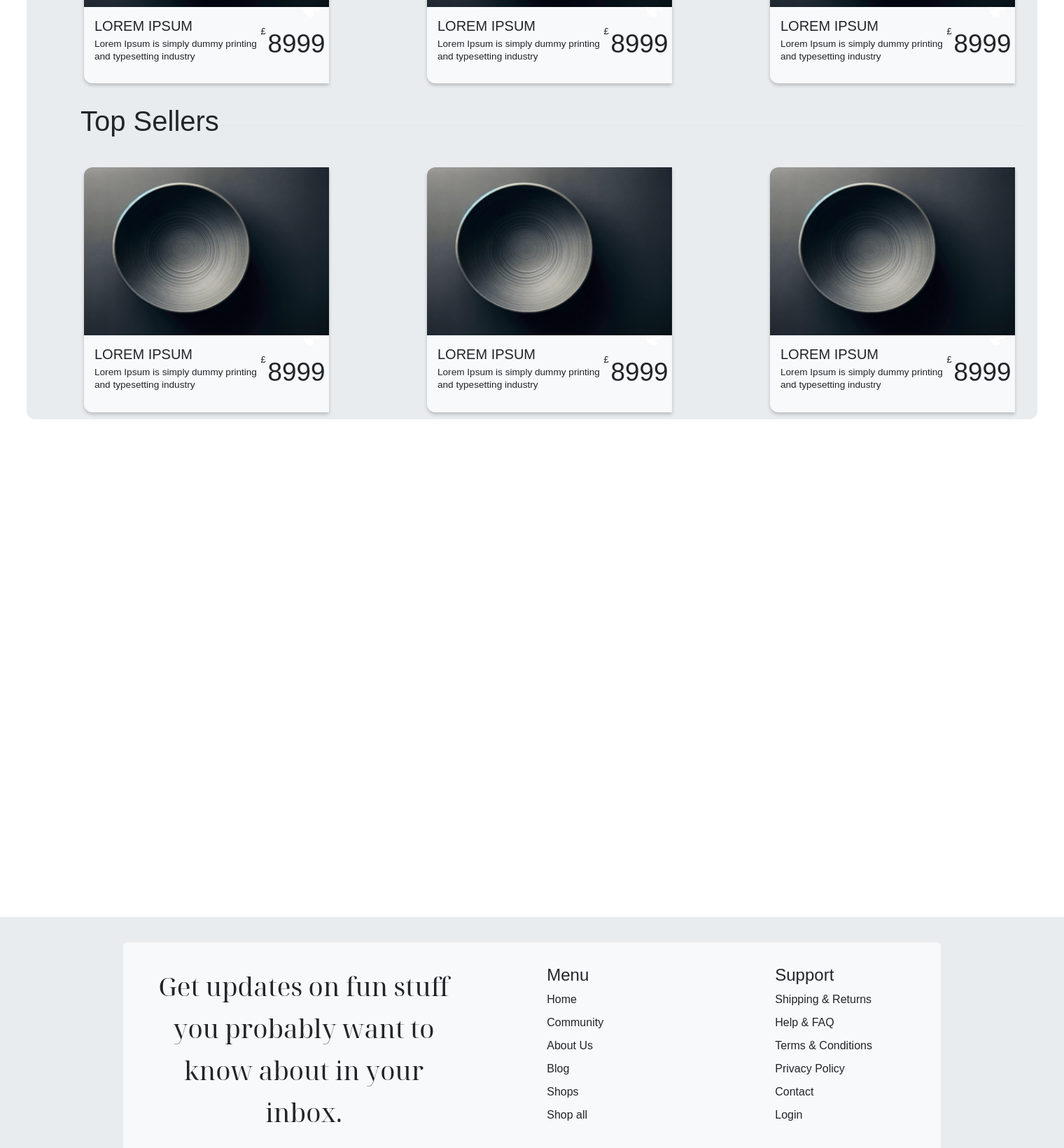
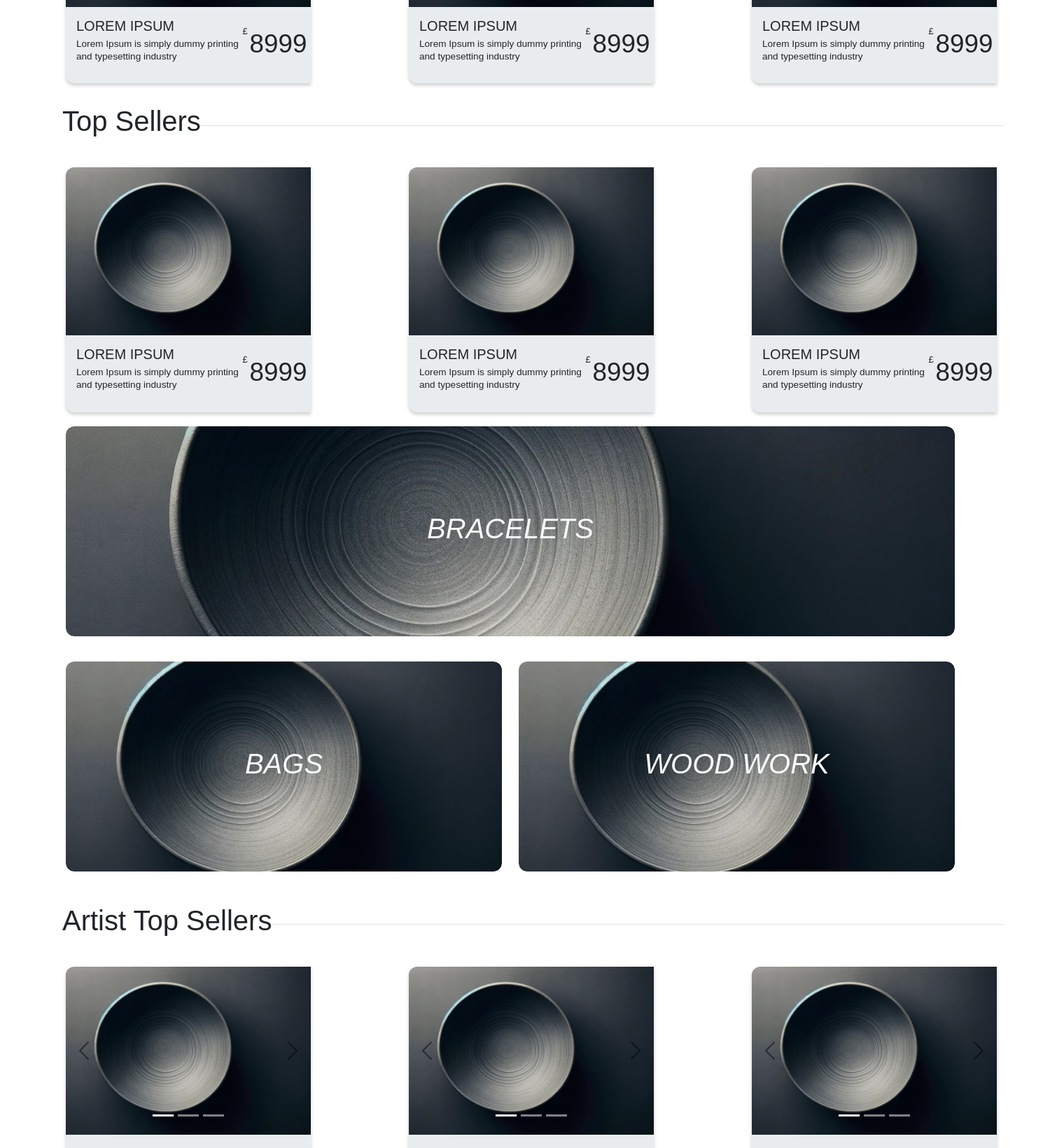
Before and after one commit to HadyyAyman/ArtRegalia-Project, a PHP site: page /shopall.html in a window 1520 px wide. Shown: the part 960-2600 px from the top of the page at 70% size. Run offline with PHP 8.4, Linux system fonts and the light colour scheme; some libraries are stand-ins or nearby versions.

Commit message:
repair main section expanding & finishing shopall

```diff
--- a/shopall.html
+++ b/shopall.html
@@ -221,8 +221,8 @@
   <!-- =============================== -->
   <main role="main">
 
-    <div class="container bg-white">
-      <div class="background-container row">
+    <div class="container-fluid bg-white">
+      <div class="row mx-0">
         <div class="product-container col-12 col-md-8">
           <div class="headers text-center mb-4">
             <h1>Featured Products</h1>
@@ -387,6 +387,8 @@
               </button>
             </div>
           </div>
+
+
         </div>
 
         <div class="product-container col-12 col-md-8">
@@ -555,19 +557,321 @@
           </div>
         </div>
 
+        <div class="product-container col-12 col-md-10">
+          <div class="banner">
+
+            <figure class="image-container">
+              <a href="#">
+                <img src="./images/craftart.jpg" alt="T-Shirt Raplh Lauren" class="product-image img-fluid">
+              </a>
+              <div class="image-overlay">
+              </div>
+              <div class="image-text">
+                <h1>Bracelets</h1>
+              </div>
+            </figure>
+
+          </div>
+        </div>
+
+        <div class="product-container col-12 col-md-5">
+          <div class="banner">
+
+            <figure class="image-container">
+              <a href="#">
+                <img src="./images/craftart.jpg" alt="T-Shirt Raplh Lauren" class="product-image img-fluid">
+              </a>
+              <div class="image-overlay">
+              </div>
+              <div class="image-text">
+                <h1>Bags</h1>
+              </div>
+            </figure>
+
+          </div>
+        </div>
+
+        <div class="product-container col-12 col-md-5">
+          <div class="banner">
+
+            <figure class="image-container">
+              <a href="#">
+                <img src="./images/craftart.jpg" alt="T-Shirt Raplh Lauren" class="product-image img-fluid">
+              </a>
+              <div class="image-overlay">
+              </div>
+              <div class="image-text">
+                <h1>Wood Work</h1>
+              </div>
+            </figure>
+
+          </div>
+        </div>
 
 
         <div class="product-container col-12 col-md-8">
-          <!-- <div class="product banner">
-            <figure class="">
-              <a href="#">
-                <img src="./images/craftart.jpg" alt="T-Shirt Raplh Lauren" class="product-image img-fluid">
-              </a>
-            </figure> -->
+          <div class="headers text-center mb-4">
+            <h1>Artist Top Sellers</h1>
+            <p class="w-100 border-bottom"></p>
+          </div>
+
+          <div class="product">
+
+            <div id="productCarousel" class="carousel slide" data-bs-ride="carousel">
+              <div class="carousel-indicators">
+                <button type="button" data-bs-target="#productCarousel" data-bs-slide-to="0" class="active"
+                  aria-current="true" aria-label="Slide 1"></button>
+                <button type="button" data-bs-target="#productCarousel" data-bs-slide-to="1"
+                  aria-label="Slide 2"></button>
+                <button type="button" data-bs-target="#productCarousel" data-bs-slide-to="2"
+                  aria-label="Slide 3"></button>
+              </div>
+
+              <div class="carousel-inner">
+                <div class="carousel-item active">
+                  <img src="./images/craftart.jpg" alt="T-Shirt Ralph Lauren"
+                    class="product-image img-fluid d-block w-100">
+                </div>
+                <div class="carousel-item">
+                  <img src="./images/art.jpg" alt="Second Image" class="d-block w-100">
+                </div>
+                <div class="carousel-item">
+                  <img src="./images/craft.jpg" alt="Third Image" class="d-block w-100">
+                </div>
+              </div>
+
+              <button class="carousel-control-prev" type="button" data-bs-target="#productCarousel"
+                data-bs-slide="prev">
+                <span class="carousel-control-prev-icon" aria-hidden="true"></span>
+                <span class="visually-hidden">Previous</span>
+              </button>
+              <button class="carousel-control-next" type="button" data-bs-target="#productCarousel"
+                data-bs-slide="next">
+                <span class="carousel-control-next-icon" aria-hidden="true"></span>
+                <span class="visually-hidden">Next</span>
+              </button>
+            </div>
+
+            <div class="product-description  ">
+
+              <div class="info ">
+                <h1>LOREM IPSUM</h1>
+                <p>
+                  Lorem Ipsum is simply dummy
+                  printing and typesetting industry
+                </p>
+              </div>
+
+              <div class="price  d-flex align-items-start">
+                8999
+              </div>
+            </div>
+
+            <div class="product-sidebar">
+              <button class="buy">
+                <i class="fa-solid fa-shopping-bag"></i>
+                <span>REQUEST</span>
+              </button>
+
+              <button class="info">
+                <i class="fa-solid fa-info"></i>
+                <span>MORE INFO</span>
+              </button>
+
+              <button class="rate">
+                <i class="fa-solid fa-star"></i>
+                <span>4.8</span>
+              </button>
+
+              <button class="Wishlist">
+                <i class="fa-solid fa-heart"></i>
+                <span>Wishlist</span>
+              </button>
+
+              <!-- <button class="colors">
+                <i class="fa-solid fa-palette"></i>
+                <span>
+                  <a href="" class="color black"></a>
+                  <a href="" class="color white"></a>
+                  <a href="" class="color red"></a>
+                  <a href="" class="color red"></a>
+                </span>
+              </button> -->
+            </div>
+          </div>
+
+          <div class="product">
+
+            <div id="productCarousel2" class="carousel slide" data-bs-ride="carousel">
+              <div class="carousel-indicators">
+                <button type="button" data-bs-target="#productCarousel2" data-bs-slide-to="0" class="active"
+                  aria-current="true" aria-label="Slide 1"></button>
+                <button type="button" data-bs-target="#productCarousel2" data-bs-slide-to="1"
+                  aria-label="Slide 2"></button>
+                <button type="button" data-bs-target="#productCarousel2" data-bs-slide-to="2"
+                  aria-label="Slide 3"></button>
+              </div>
+
+              <div class="carousel-inner">
+                <div class="carousel-item active">
+                  <img src="./images/craftart.jpg" alt="T-Shirt Ralph Lauren"
+                    class="product-image img-fluid d-block w-100">
+                </div>
+                <div class="carousel-item">
+                  <img src="./images/art.jpg" alt="Second Image" class="d-block w-100">
+                </div>
+                <div class="carousel-item">
+                  <img src="./images/craft.jpg" alt="Third Image" class="d-block w-100">
+                </div>
+              </div>
+
+              <button class="carousel-control-prev" type="button" data-bs-target="#productCarousel2"
+                data-bs-slide="prev">
+                <span class="carousel-control-prev-icon" aria-hidden="true"></span>
+                <span class="visually-hidden">Previous</span>
+              </button>
+              <button class="carousel-control-next" type="button" data-bs-target="#productCarousel2"
+                data-bs-slide="next">
+                <span class="carousel-control-next-icon" aria-hidden="true"></span>
+                <span class="visually-hidden">Next</span>
+              </button>
+            </div>
+
+            <div class="product-description  ">
+
+              <div class="info ">
+                <h1>LOREM IPSUM</h1>
+                <p>
+                  Lorem Ipsum is simply dummy
+                  printing and typesetting industry
+                </p>
+              </div>
+
+              <div class="price  d-flex align-items-start">
+                8999
+              </div>
+            </div>
+
+            <div class="product-sidebar">
+              <button class="buy">
+                <i class="fa-solid fa-shopping-bag"></i>
+                <span>REQUEST</span>
+              </button>
+
+              <button class="info">
+                <i class="fa-solid fa-info"></i>
+                <span>MORE INFO</span>
+              </button>
+
+              <button class="rate">
+                <i class="fa-solid fa-star"></i>
+                <span>4.8</span>
+              </button>
+
+              <button class="Wishlist">
+                <i class="fa-solid fa-heart"></i>
+                <span>Wishlist</span>
+              </button>
+
+              <!-- <button class="colors">
+                <i class="fa-solid fa-palette"></i>
+                <span>
+                  <a href="" class="color black"></a>
+                  <a href="" class="color white"></a>
+                  <a href="" class="color red"></a>
+                  <a href="" class="color red"></a>
+                </span>
+              </button> -->
+            </div>
+          </div>
+
+          <div class="product">
+
+            <div id="productCarousel3" class="carousel slide" data-bs-ride="carousel">
+              <div class="carousel-indicators">
+                <button type="button" data-bs-target="#productCarousel3" data-bs-slide-to="0" class="active"
+                  aria-current="true" aria-label="Slide 1"></button>
+                <button type="button" data-bs-target="#productCarousel3" data-bs-slide-to="1"
+                  aria-label="Slide 2"></button>
+                <button type="button" data-bs-target="#productCarousel3" data-bs-slide-to="2"
+                  aria-label="Slide 3"></button>
+              </div>
+
+              <div class="carousel-inner">
+                <div class="carousel-item active">
+                  <img src="./images/craftart.jpg" alt="T-Shirt Ralph Lauren"
+                    class="product-image img-fluid d-block w-100">
+                </div>
+                <div class="carousel-item">
+                  <img src="./images/art.jpg" alt="Second Image" class="d-block w-100">
+                </div>
+                <div class="carousel-item">
+                  <img src="./images/craft.jpg" alt="Third Image" class="d-block w-100">
+                </div>
+              </div>
+
+              <button class="carousel-control-prev" type="button" data-bs-target="#productCarousel3"
+                data-bs-slide="prev">
+                <span class="carousel-control-prev-icon" aria-hidden="true"></span>
+                <span class="visually-hidden">Previous</span>
+              </button>
+              <button class="carousel-control-next" type="button" data-bs-target="#productCarousel3"
+                data-bs-slide="next">
+                <span class="carousel-control-next-icon" aria-hidden="true"></span>
+                <span class="visually-hidden">Next</span>
+              </button>
+            </div>
+
+            <div class="product-description  ">
+
+              <div class="info ">
+                <h1>LOREM IPSUM</h1>
+                <p>
+                  Lorem Ipsum is simply dummy
+                  printing and typesetting industry
+                </p>
+              </div>
+
+              <div class="price  d-flex align-items-start">
+                8999
+              </div>
+            </div>
+
+            <div class="product-sidebar">
+              <button class="buy">
+                <i class="fa-solid fa-shopping-bag"></i>
+                <span>REQUEST</span>
+              </button>
+
+              <button class="info">
+                <i class="fa-solid fa-info"></i>
+                <span>MORE INFO</span>
+              </button>
+
+              <button class="rate">
+                <i class="fa-solid fa-star"></i>
+                <span>4.8</span>
+              </button>
+
+              <button class="Wishlist">
+                <i class="fa-solid fa-heart"></i>
+                <span>Wishlist</span>
+              </button>
+
+              <!-- <button class="colors">
+                <i class="fa-solid fa-palette"></i>
+                <span>
+                  <a href="" class="color black"></a>
+                  <a href="" class="color white"></a>
+                  <a href="" class="color red"></a>
+                  <a href="" class="color red"></a>
+                </span>
+              </button> -->
+            </div>
+          </div>
+
         </div>
-
       </div>
-    </div>
     </div>
     </div>
   </main>
@@ -719,6 +1023,7 @@
     </div>
   </footer>
   <script src="Shopall.js" charset="UTF-8"></script>
+  <script src="https://cdn.jsdelivr.net/npm/bootstrap@5.1.3/dist/js/bootstrap.bundle.min.js"></script>
 </body>
 
 </html>
--- a/style.css
+++ b/style.css
@@ -31,7 +31,6 @@ html {
 }
 
 body {
-  font-family: 'comfortaa', sans-serif;
   width: 100%;
   height: 100vh;
   margin: 0;
@@ -804,15 +803,8 @@ body {
 
   main {
     max-width: 100%;
-    height: 100%;
     margin: 20px auto auto;
   }
-
-  /* .container {
-    max-width: 100%;
-    height: 100%;
-    margin: 20px auto;
-  } */
 
   .background-container {
     background-color: var(--color2);
@@ -830,8 +822,71 @@ body {
     grid-template-columns: 1fr 1fr 1fr;
   }
 
+  .product-container.col-12.col-md-10 {
+    width: 86.5% !important;
+  }
+
+  .product-container.col-12.col-md-5 {
+    width: 43.25% !important;
+  }
+
+  .banner {
+    grid-column: 1/4;
+    width: 100%;
+    margin: 10px 70px;
+    border-radius: 12px;
+  }
+
+  .banner img {
+    width: 100%;
+    height: 300px;
+    object-fit: cover;
+    display: block;
+    transition: transform 0.3s ease-in-out;
+    border-radius: 12px;
+  }
+
+  .product-container .banner .image-container {
+    position: relative;
+    overflow: hidden;
+    border-radius: 12px;
+  }
+
+  .product-container .banner .image-container .image-overlay {
+    position: absolute;
+    top: 0;
+    left: 0;
+    right: 0;
+    bottom: 0;
+    background: rgba(0, 0, 0, 0.3);
+    opacity: 0;
+    transition: opacity 0.3s ease;
+    pointer-events: none;
+
+  }
+
+  .product-container .banner .image-container:hover img {
+    transform: scale(1.1);
+  }
+
+  .product-container .banner .image-container:hover .image-overlay {
+    opacity: 1;
+
+  }
+
+  .image-container .image-text {
+    background: transparent;
+    font-style: italic;
+    text-transform: uppercase;
+    color: var(--color1);
+    position: absolute;
+    top: 50%;
+    left: 50%;
+    transform: translate(-50%, -50%);
+  }
+
   .product {
-    background: var(--color1);
+    background: var(--color2);
     max-width: 350px;
     position: relative;
     z-index: 15;
@@ -844,7 +899,7 @@ body {
   .product-description {
     position: relative;
     z-index: 15;
-    background: #fff;
+    background: var(--color2);
   }
 
 
@@ -887,7 +942,7 @@ body {
 
   .product-sidebar {
     height: 100%;
-    background: var(--color1);
+    background: var(--color2);
     width: 50px;
     position: absolute;
     top: 0;
@@ -902,7 +957,7 @@ body {
 
   .product-sidebar button {
     border: 0;
-    color: #fff;
+    color: var(--color2);
     padding: 0.9em;
     font-size: 0.8em;
     width: 50px;
@@ -912,8 +967,11 @@ body {
     display: inline-flex;
     justify-content: center;
     align-items: center;
-
-  }
+    position: relative;
+
+  }
+
+
 
   .product-sidebar button.buy,
   .product-sidebar button.info,
@@ -946,12 +1004,12 @@ body {
 
   .product-sidebar button i {
     font-size: 24px;
-    position: fixed;
+    position: absolute;
   }
 
   .product-sidebar button:hover i {
     font-size: 24px;
-    position: fixed;
+    position: absolute;
     margin-right: 80px;
   }
 
@@ -994,13 +1052,27 @@ body {
     border-bottom: 2px solid #EF566D;
   }
 
-
   .product:hover .product-sidebar {
     right: -50px;
     background-color: var(--color8);
     transition: all .5s ease-in-out;
   }
 
+  /* carousel product card images*/
+
+  .carousel.slide {
+    height: auto !important;
+  }
+
+  .carousel-control-prev,
+  .carousel-control-next {
+    filter: invert(100%);
+
+  }
+
+  .carousel-indicators button {
+    background-color: #fff;
+  }
 
   /* ======================= */
   /* footer Section Styling  */
@@ -1070,7 +1142,6 @@ body {
 
   .footer {
     position: relative;
-    top: 100%;
     display: flex;
     align-items: center;
     width: 100%;
```
